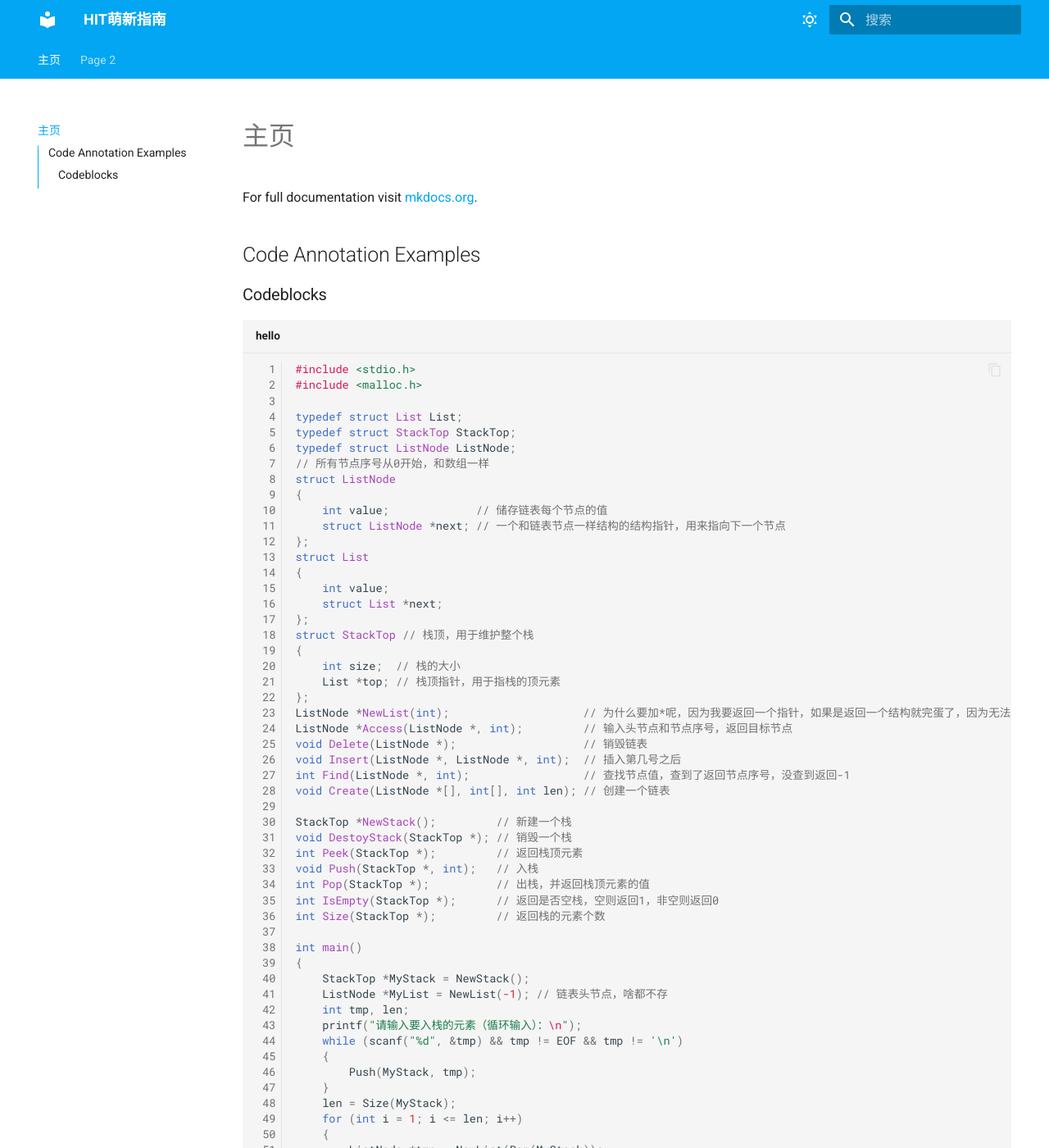
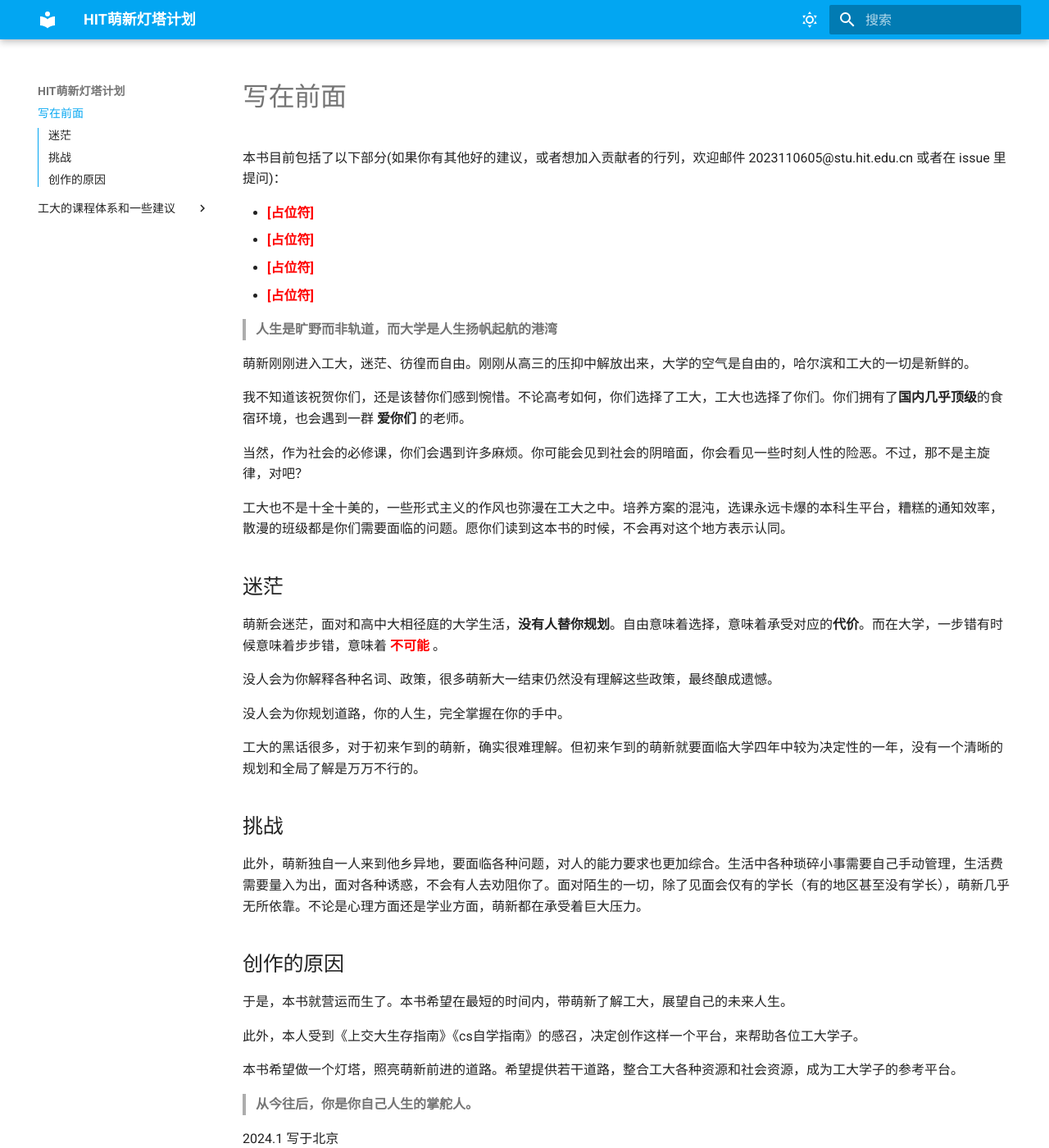
Before and after one commit to turturturturtur/Newcomer-s-Guide-to-HIT, an MkDocs documentation site: the page built from docs/index.md, in a window 1280 px wide and 1400 px high. Shown: the whole window at 82% size. Built offline with MkDocs 1.6.1 and Material for MkDocs 9.7.7, drawn with Linux system fonts in a browser that asks for light colours; some of the changed text lies outside the part shown.

Commit message:
$Adding initial documentation files

````diff
--- a/docs/index.md
+++ b/docs/index.md
@@ -1,207 +1,46 @@
-# 主页
+# 写在前面
 
-For full documentation visit [mkdocs.org](https://www.mkdocs.org).
+本书目前包括了以下部分(如果你有其他好的建议，或者想加入贡献者的行列，欢迎邮件 2023110605@stu.hit.edu.cn 或者在 issue 里提问)：
 
-## Code Annotation Examples
 
-### Codeblocks
+* <font color="red">**[占位符]** </font>
+* <font color="red">**[占位符]** </font>
+* <font color="red">**[占位符]** </font>
+* <font color="red">**[占位符]** </font>
 
-```c title="hello" linenums="1"
-#include <stdio.h>
-#include <malloc.h>
 
-typedef struct List List;
-typedef struct StackTop StackTop;
-typedef struct ListNode ListNode;
-// 所有节点序号从0开始，和数组一样
-struct ListNode
-{
-    int value;             // 储存链表每个节点的值
-    struct ListNode *next; // 一个和链表节点一样结构的结构指针，用来指向下一个节点
-};
-struct List
-{
-    int value;
-    struct List *next;
-};
-struct StackTop // 栈顶，用于维护整个栈
-{
-    int size;  // 栈的大小
-    List *top; // 栈顶指针，用于指栈的顶元素
-};
-ListNode *NewList(int);                    // 为什么要加*呢，因为我要返回一个指针，如果是返回一个结构就完蛋了，因为无法和下一个节点连起来
-ListNode *Access(ListNode *, int);         // 输入头节点和节点序号，返回目标节点
-void Delete(ListNode *);                   // 销毁链表
-void Insert(ListNode *, ListNode *, int);  // 插入第几号之后
-int Find(ListNode *, int);                 // 查找节点值，查到了返回节点序号，没查到返回-1
-void Create(ListNode *[], int[], int len); // 创建一个链表
+> **人生是旷野而非轨道，而大学是人生扬帆起航的港湾**
 
-StackTop *NewStack();         // 新建一个栈
-void DestoyStack(StackTop *); // 销毁一个栈
-int Peek(StackTop *);         // 返回栈顶元素
-void Push(StackTop *, int);   // 入栈
-int Pop(StackTop *);          // 出栈，并返回栈顶元素的值
-int IsEmpty(StackTop *);      // 返回是否空栈，空则返回1，非空则返回0
-int Size(StackTop *);         // 返回栈的元素个数
+萌新刚刚进入工大，迷茫、彷徨而自由。刚刚从高三的压抑中解放出来，大学的空气是自由的，哈尔滨和工大的一切是新鲜的。
 
-int main()
-{
-    StackTop *MyStack = NewStack();
-    ListNode *MyList = NewList(-1); // 链表头节点，啥都不存
-    int tmp, len;
-    printf("请输入要入栈的元素（循环输入）：\n");
-    while (scanf("%d", &tmp) && tmp != EOF && tmp != '\n')
-    {
-        Push(MyStack, tmp);
-    }
-    len = Size(MyStack);
-    for (int i = 1; i <= len; i++)
-    {
-        ListNode *tmp = NewList(Pop(MyStack));
-        Insert(MyList, tmp, i);
-    }
-    printf("现在的链表是：\n");
-    for (int i = 1; i <= len; i++)
-    {
-        printf("%d ", Access(MyList, i)->value);
-    }
-    DestoyStack(MyStack);
-    Delete(MyList);
-    return 0;
-}
-StackTop *NewStack()
-{
-    StackTop *stack;
-    stack = (StackTop *)malloc(sizeof(StackTop));
-    stack->top = NULL;
-    stack->size = 0;
-    return stack;
-}
-void DestoyStack(StackTop *stack)
-{
-    while (stack->top != NULL)
-    {
-        List *list = stack->top->next; // 缓存以下头节点指向节点的下一个
-        free(stack->top);
-        stack->top = list;
-    }
-    free(stack); // 把栈顶也捎带手销毁
-}
-int Peek(StackTop *stack)
-{
-    if (stack->size == 0)
-    { // 特判空栈的情况
-        return __INT_MAX__;
-    }
-    return stack->top->value;
-}
-void Push(StackTop *stack, int val)
-{                                              // 头插法
-    List *node = (List *)malloc(sizeof(List)); // 创建一个新节点用于储存新节点
-    node->value = val;
-    node->next = stack->top;
-    stack->top = node;
-    stack->size++;
-}
-int Pop(StackTop *stack)
-{
-    if (stack->size == 0)
-    { // 空栈则返回INT_MAX表示错误
-        return __INT_MAX__;
-    }
-    List *temp = stack->top;
-    stack->top = stack->top->next;
-    stack->size--;
-    return temp->value;
-}
-int IsEmpty(StackTop *stack)
-{
-    if (stack->size == 0)
-    {
-        return 1;
-    }
-    else
-    {
-        return 0;
-    }
-}
-int Size(StackTop *stack)
-{
-    return stack->size;
-}
+我不知道该祝贺你们，还是该替你们感到惋惜。不论高考如何，你们选择了工大，工大也选择了你们。你们拥有了**国内几乎顶级**的食宿环境，也会遇到一群 **爱你们** 的老师。
 
-void Create(ListNode *n[], int val[], int len)
-{
-    for (int i = 0; i < len; i++)
-    {
-        n[i] = NewList(val[i]);
-    }
-    for (int i = 0; i < len - 1; i++)
-    {
-        n[i]->next = n[i + 1];
-    }
-}
-ListNode *NewList(int value)
-{
-    ListNode *node;
-    node = (ListNode *)malloc(sizeof(ListNode)); // 给node一点内存，大小就是一个结构的大小，类型是指针
-    node->value = value;
-    node->next = NULL; // 一定要有，不然无法判定是否到末尾了
-    return node;
-}
-ListNode *Access(ListNode *head, int index)
-{
-    while (head != NULL && head->next != NULL && index > 0)
-    {                      // 头节点不是空的、且下一个节点不是空的、且还没访问到目标节点的序号
-        head = head->next; // 头节点就变成下一个节点了，然后继续循环
-        index--;
-    }
-    return head; // 把头节点返回去就行，因为头节点已经指向了我们要找的节点
-}
-void Insert(ListNode *head, ListNode *target, int index)
-{ // 插入第几号之后
-    while (head != NULL && head->next != NULL && index > 0)
-    {
-        head = head->next;
-        index--;
-    }
-    target->next = head->next; // 先让插入节点指下一个，然后再让前边的节点指插入的，如果不这样子链表会丢掉后面的所有节点
-    head->next = target;
-}
-void Delete(ListNode *head)
-{
-    ListNode *tmp;
-    while (head->next != NULL) // 遍历到下一个，并且free掉刚才的那个节点
-    {
-        tmp = head;
-        head = head->next;
-        free(tmp);
-    }
-    free(head);
-}
-int Find(ListNode *head, int key)
-{
-    int index = 0;
-    while (head != NULL)
-    {
-        if (head->value == key)
-        {
-            return index;
-        }
-        head = head->next;
-        index++;
-    }
-    return -1;
-}
-void Remove(ListNode *head, int index)
-{
-    while (head && head->next && index > 1)
-    {
-        head = head->next;
-        index--;
-    }
-    ListNode *temp = head->next; // 直接将删除节点之前的一个节点指到删除节点之后，就完事了
-    head->next = temp->next;
-    free(temp); // 现在temp指的就是要删除的节点，free了就可以
-}
-```
+当然，作为社会的必修课，你们会遇到许多麻烦。你可能会见到社会的阴暗面，你会看见一些时刻人性的险恶。不过，那不是主旋律，对吧？
+
+工大也不是十全十美的，一些形式主义的作风也弥漫在工大之中。培养方案的混沌，选课永远卡爆的本科生平台，糟糕的通知效率，散漫的班级都是你们需要面临的问题。愿你们读到这本书的时候，不会再对这个地方表示认同。
+
+## 迷茫
+
+萌新会迷茫，面对和高中大相径庭的大学生活，**没有人替你规划**。自由意味着选择，意味着承受对应的**代价**。而在大学，一步错有时候意味着步步错，意味着<font color="red"> **不可能** </font>。
+
+没人会为你解释各种名词、政策，很多萌新大一结束仍然没有理解这些政策，最终酿成遗憾。
+
+没人会为你规划道路，你的人生，完全掌握在你的手中。
+
+工大的黑话很多，对于初来乍到的萌新，确实很难理解。但初来乍到的萌新就要面临大学四年中较为决定性的一年，没有一个清晰的规划和全局了解是万万不行的。
+
+## 挑战
+
+此外，萌新独自一人来到他乡异地，要面临各种问题，对人的能力要求也更加综合。生活中各种琐碎小事需要自己手动管理，生活费需要量入为出，面对各种诱惑，不会有人去劝阻你了。面对陌生的一切，除了见面会仅有的学长（有的地区甚至没有学长），萌新几乎无所依靠。不论是心理方面还是学业方面，萌新都在承受着巨大压力。
+
+## 创作的原因
+
+于是，本书就营运而生了。本书希望在最短的时间内，带萌新了解工大，展望自己的未来人生。
+
+此外，本人受到《上交大生存指南》《cs自学指南》的感召，决定创作这样一个平台，来帮助各位工大学子。
+
+本书希望做一个灯塔，照亮萌新前进的道路。希望提供若干道路，整合工大各种资源和社会资源，成为工大学子的参考平台。
+
+> **从今往后，你是你自己人生的掌舵人。**
+
+2024.1 写于北京
--- a/docs/page2.md
+++ /dev/null
@@ -1,5 +0,0 @@
-# Page 2
-
-## Another heading
-
-some more example text
--- a/mkdocs.yml
+++ b/mkdocs.yml
@@ -1,4 +1,4 @@
-site_name: HIT萌新指南
+site_name: HIT萌新灯塔计划
 theme:
 
   name: material
@@ -7,7 +7,6 @@ theme:
     - header.autohide
     - navigation.tracking
     - navigation.top
-    - navigation.tabs
     - navigation.selections
     - search.highlight
     - search.share
````
Also changed, not shown: docs/工大的课程体系和一些建议/C语言部分/基础数据结构.md (added, +200 -0 lines).
